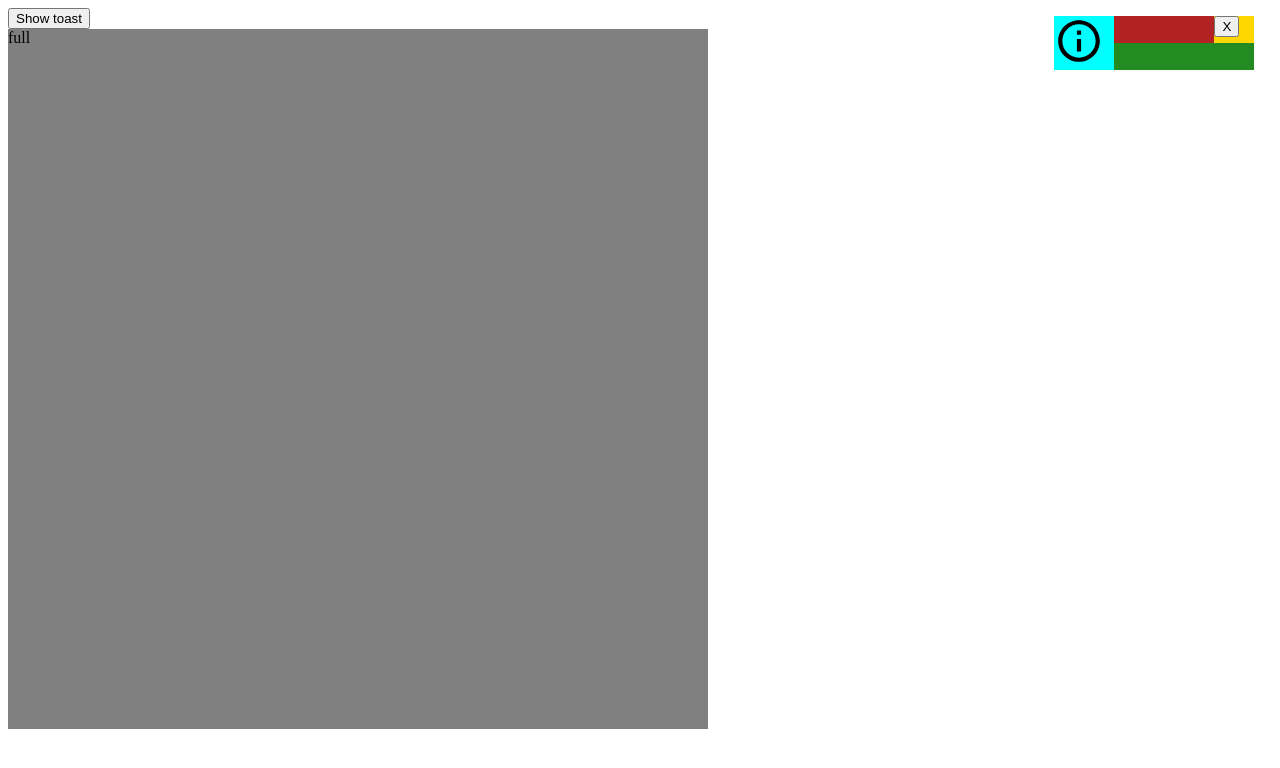
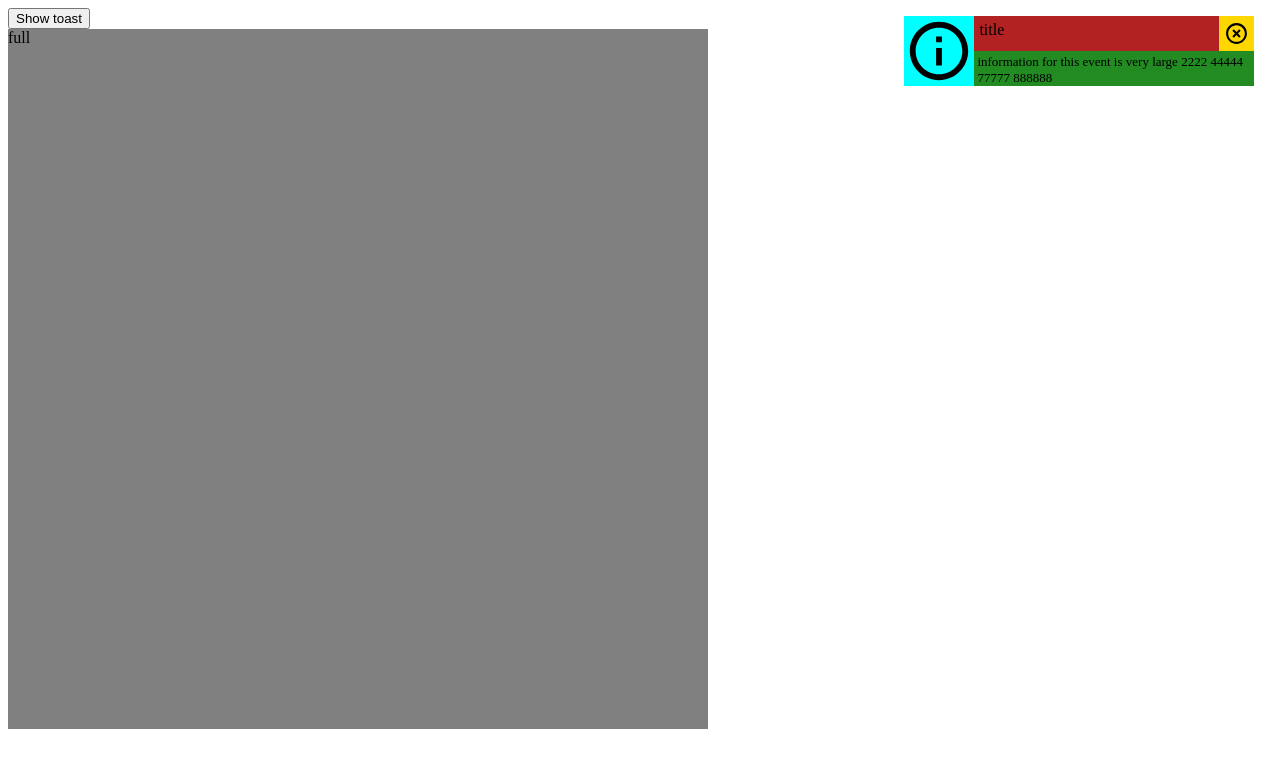
Before and after one commit to 8Tesla8/angular-custom-toast-notification, an Angular app: page / in a window 1280 px wide. Both pictures are taken after a click on the button "Show toast". Shown: the top 768 px of the page. Built offline with nearby package versions, Linux system fonts and the light colour scheme.

Commit message:
create example of toast

```diff
--- a/src/app/app.component.ts
+++ b/src/app/app.component.ts
@@ -12,6 +12,6 @@ export class AppComponent {
   }
 
   public showToast():void{
-    this._toastService.show(50);
+    this._toastService.show('title', 'information for this event is very  large 2222 44444 77777 888888', 50);
   }
 }
--- a/src/app/toast/toast.component.html
+++ b/src/app/toast/toast.component.html
@@ -1,17 +1,17 @@
-<div *ngIf="visible" class="toast positon-top-right">
+<div *ngIf="visible" class="toast" [ngClass]="toastModel.position">
     <div class="toast-grid">
 
-        <div *ngIf="toastModel.type" class="img">
+        <div *ngIf="toastModel.type" class="img flexbox-center">
             <img *ngIf="toastModel.type == 'error'" src="assets/icons/error.svg" width="50">
             <img *ngIf="toastModel.type == 'warning'" src="assets/icons/warning.svg" width="50">
-            <img *ngIf="toastModel.type == 'info'" src="assets/icons/info.svg" width="50" >
+            <img *ngIf="toastModel.type == 'info'" src="assets/icons/info.svg" width="70" >
         </div>
 
         <div class="title">{{toastModel.title}}</div>
         <div class="message">{{toastModel.message}}</div>
 
-        <div class="btn-close">
-            <button (click)="close()">X</button>
+        <div class="btn-close flexbox-center">
+            <img (click)="close()" src="assets/icons/close.svg" width="25">
         </div>
 
     </div>
--- a/src/app/toast/toast.component.scss
+++ b/src/app/toast/toast.component.scss
@@ -1,9 +1,9 @@
-.positon-top-right{
+.position-top-right{
     top: 2%;
     right: 2%;
 }
 
-.positon-top-left{
+.position-top-left{
     top: 2%;
     left: 2%;
 }
@@ -16,8 +16,8 @@
 
 .toast{
     background-color: grey;
-    width:200px;
-    // height:40px;
+    width: 350px;
+    height: 60px;
     position: absolute;
 
     .toast-grid{
@@ -26,7 +26,7 @@
         'img title btn-close'
         'img message message'
         ;
-        grid-template-columns: 30% 50% 20%;
+        grid-template-columns: 20% 70% 10%;
         grid-template-rows: 50% 50% ;
 
         .img{
@@ -36,12 +36,21 @@
 
         .title{
             grid-area: title;
+            padding: 5px;
             background-color: firebrick;
+            text-overflow: ellipsis;
+            white-space: nowrap;
         }
 
         .message{
             grid-area: message;
+            padding: 3px;
             background-color: forestgreen;
+            overflow: hidden;
+            font-size: small;
+            display: -webkit-box;
+            -webkit-line-clamp: 2;
+            -webkit-box-orient: vertical;
         }
 
         .btn-close{
@@ -49,9 +58,10 @@
             background-color: gold;
         }
 
-        .btn-additional{
-            grid-area: btn-additional;
-            background-color: teal;
+        .flexbox-center{
+            display: flex;
+            justify-content: center;
+            align-items: center;
         }
     }
 }
--- a/src/app/toast/toast.service.ts
+++ b/src/app/toast/toast.service.ts
@@ -1,15 +1,19 @@
 import { BehaviorSubject } from 'rxjs';
-import { ToastModel } from './toast.model';
+import { ToastModel, ToastPosition, ToastType } from './toast.model';
 
 export class ToastService {
   $toastState = new BehaviorSubject<ToastModel>(new ToastModel(false));
 
-  public show(seconds: number = 5) {
+  public show(title:string, message:string, seconds: number = 5, type: ToastType = ToastType.Info, position:ToastPosition = ToastPosition.TopRight) {
     if (seconds <= 0) {
       seconds = 5;
     }
 
     let toast = new ToastModel(true);
+    toast.title = title;
+    toast.message = message;
+    toast.position = position;
+    toast.type = type;
 
     this.$toastState.next(toast);
     setTimeout(() => this.$toastState.next(new ToastModel(false)), seconds * 1000);
```
Also changed, not shown: src/assets/icons/close.svg (added).
